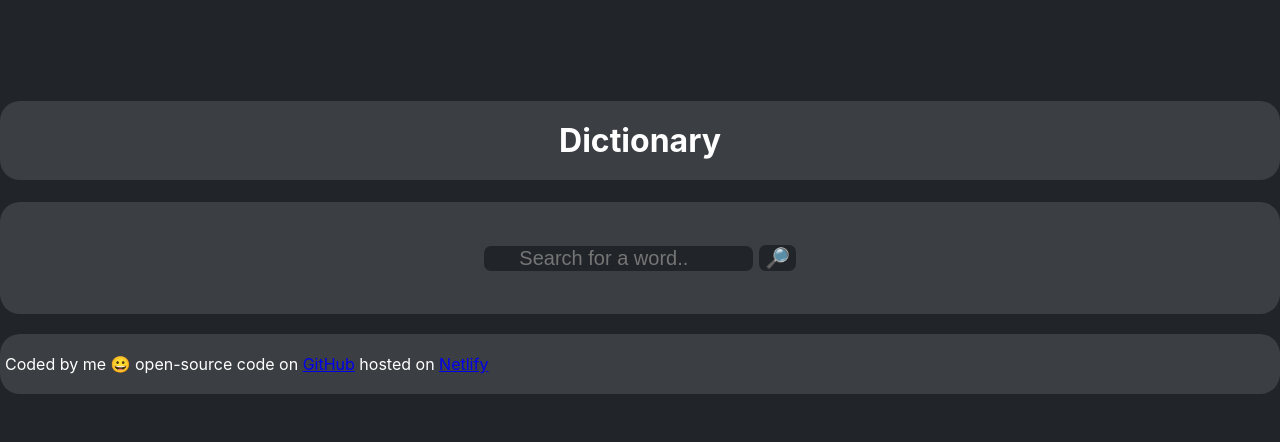
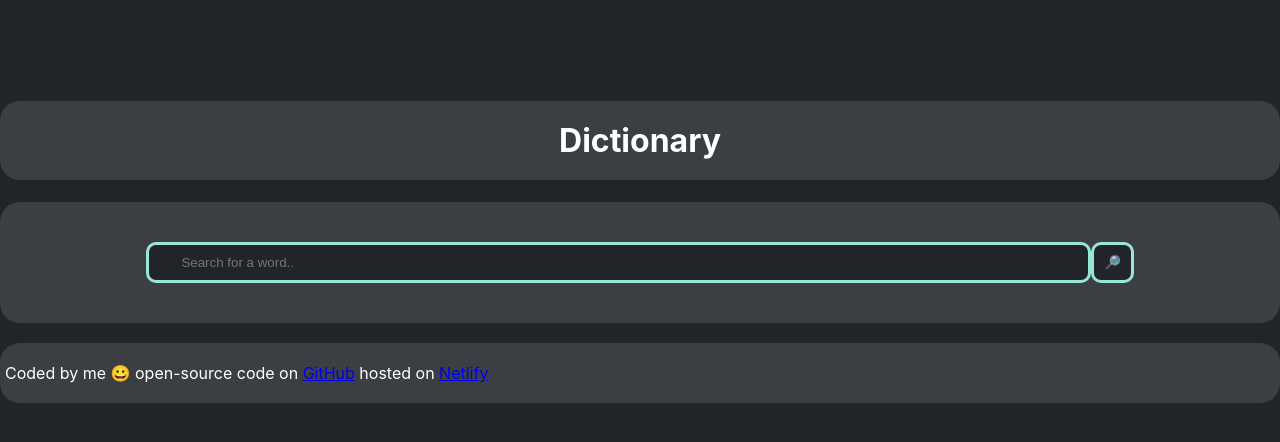
Before and after one commit to CrypticMango/dicionary-web-app, a React (Create React App) app: page / in a window 1280 px wide. Shown: the top 442 px of the page. Built offline with nearby package versions, Linux system fonts and the light colour scheme; the HTML template or start-up script is replaced by a standard one.

Commit message:
styled search field and changed colors

```diff
--- a/src/Dictionary.css
+++ b/src/Dictionary.css
@@ -19,9 +19,13 @@
 .Dictionary input {
     background-color: #212529;
     color: #00FFC8;
-    border: #3B3E42;
+    border: #98e6d5;
     border-radius: 10px;
     border-style: solid;
-    font-size: 20px;
     box-sizing: none;
+    padding: 10px 10px;
 }
+
+.Dictionary .search-field{
+    width: 75%;
+}
--- a/src/Dictionary.js
+++ b/src/Dictionary.js
@@ -30,7 +30,7 @@ let [results, setResults] =useState(null);
         <div className = "Dictionary">
 
             <form onSubmit={search}>
-                <input type="search" placeholder="      Search for a word.." onChange={handleKeywordChange}/>
+                <input type="search" placeholder="      Search for a word.." onChange={handleKeywordChange} className="search-field"/>
                 <input type="submit" value="🔎" />
             </form>
 
```
